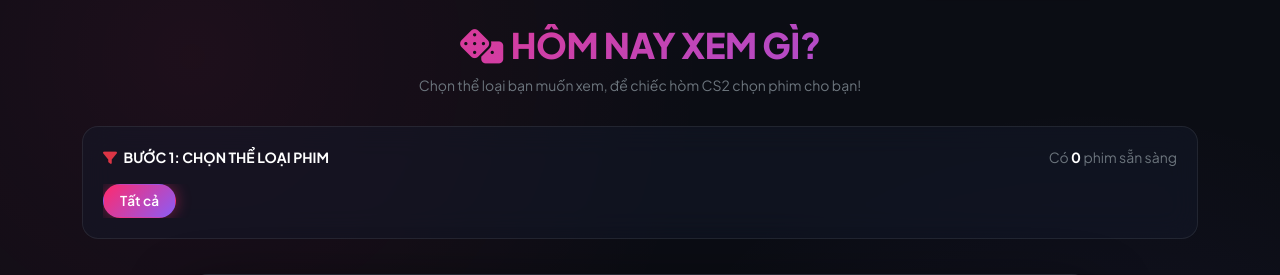
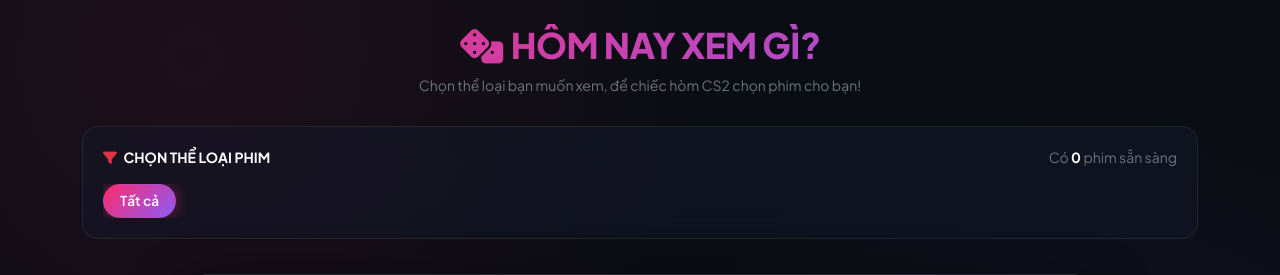
Before and after one commit to thduy289/rmbd-anime, a Flask app: page /random in a window 1280 px wide. Shown: the part 63-338 px from the top of the page. Run offline with Flask 3, Linux system fonts and the light colour scheme; data that the repository does not hold is empty.

Commit message:
Update random.html

```diff
--- a/templates/random.html
+++ b/templates/random.html
@@ -245,7 +245,7 @@
     <div class="genre-filter-card">
         <div class="d-flex justify-content-between align-items-center mb-3 flex-wrap gap-2">
             <span class="fw-bold text-white small text-uppercase">
-                <i class="fas fa-filter text-danger me-1"></i> Bước 1: Chọn Thể Loại Phim
+                <i class="fas fa-filter text-danger me-1"></i> Chọn Thể Loại Phim
             </span>
             <div class="text-secondary small">
                 Có <span id="poolCount" class="text-white fw-bold">0</span> phim sẵn sàng
```
